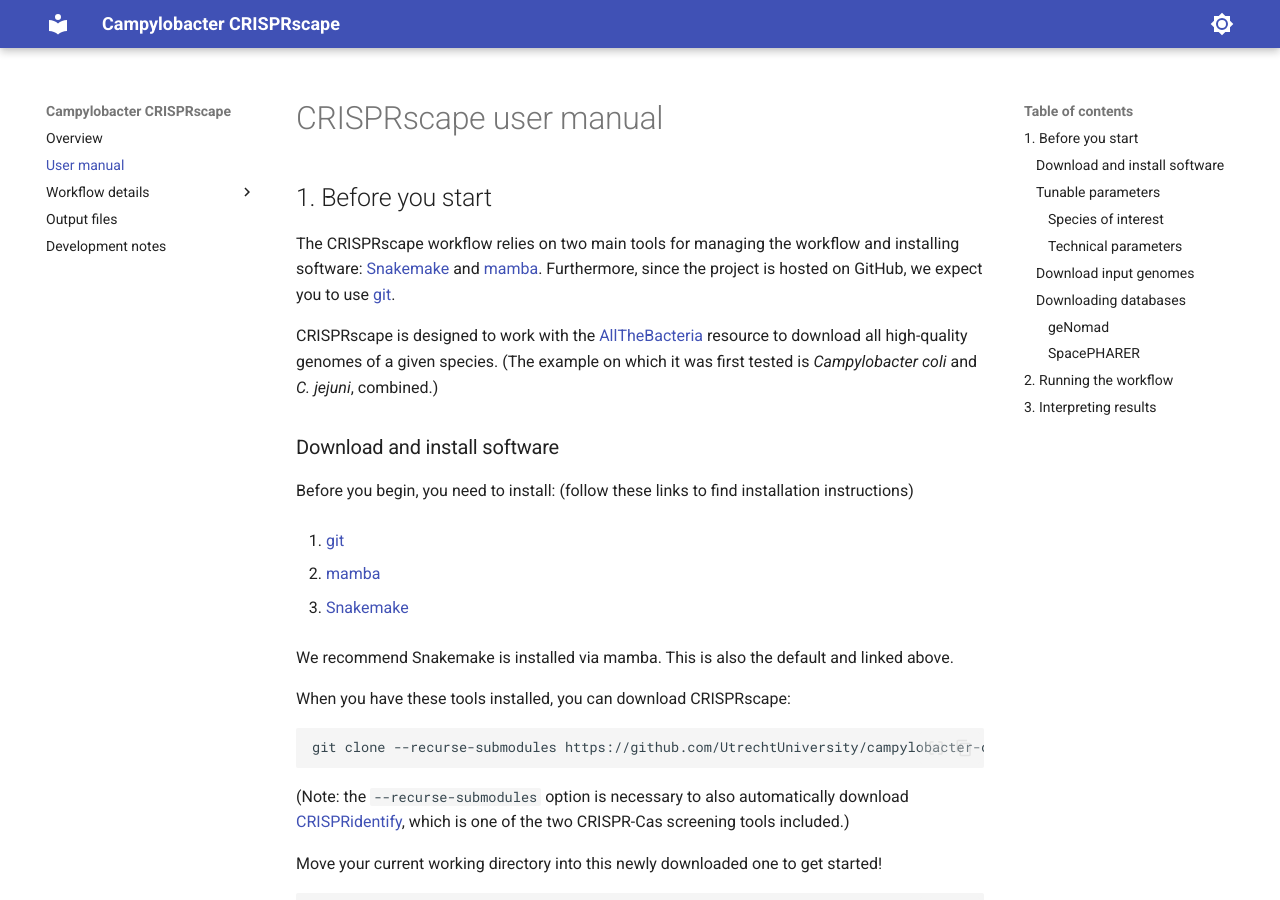
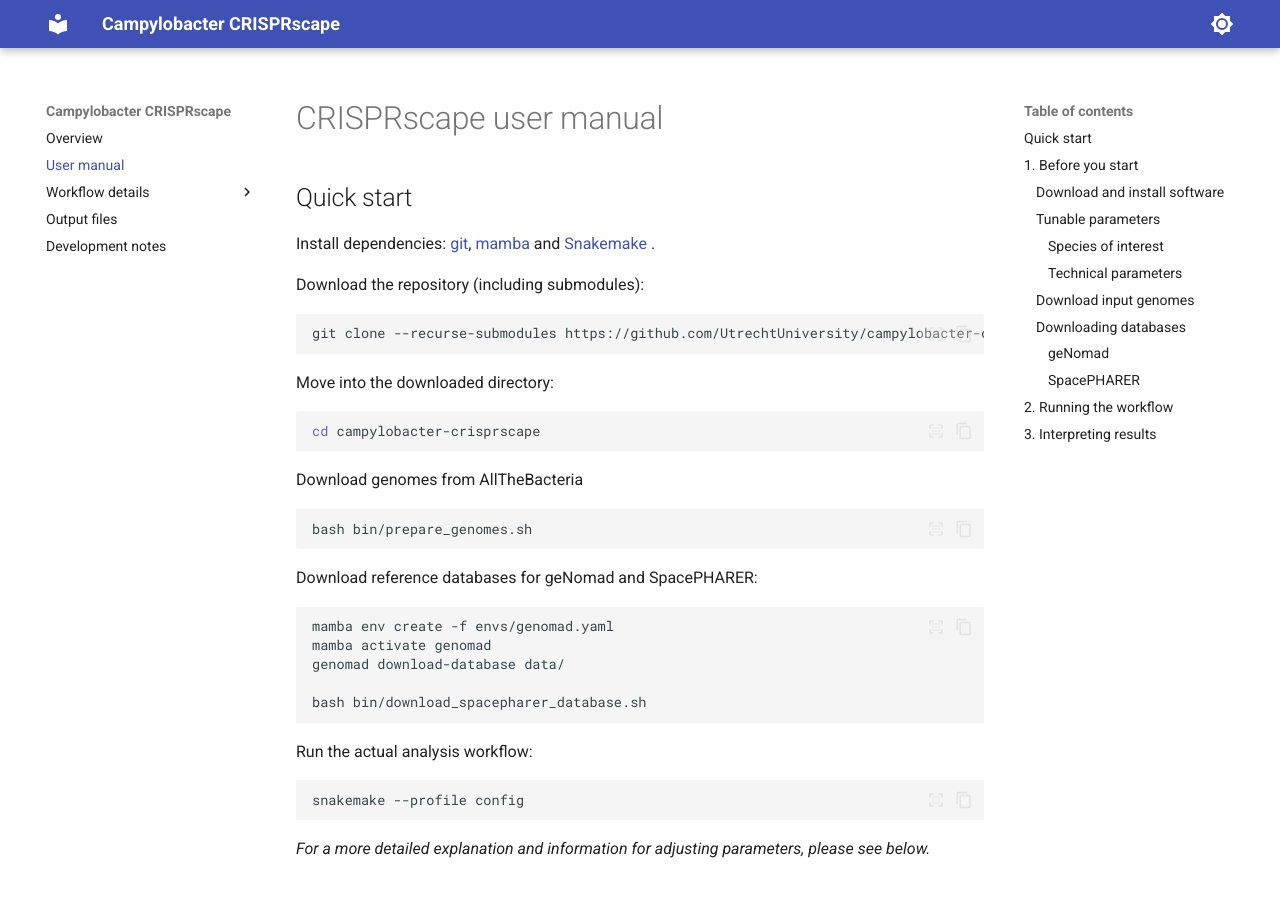
Before and after one commit to UtrechtUniversity/campylobacter-crisprscape, an MkDocs documentation site: the page built from doc/manual.md, in a window 1280 px wide and 900 px high. Built offline with MkDocs 1.6.1 and Material for MkDocs 9.7.7, drawn with Linux system fonts in a browser that asks for light colours.

Commit message:
Add quick start section

````diff
--- a/doc/manual.md
+++ b/doc/manual.md
@@ -1,4 +1,50 @@
 # CRISPRscape user manual
+
+## Quick start
+
+Install dependencies:
+[git](https://git-scm.com/downloads/),
+[mamba](https://github.com/conda-forge/miniforge?tab=readme-ov-file#install)
+and
+[Snakemake](https://snakemake.readthedocs.io/en/stable/getting_started/installation.html#full-installation)
+.
+
+Download the repository (including submodules):
+
+``` bash
+git clone --recurse-submodules https://github.com/UtrechtUniversity/campylobacter-crisprscape.git
+```
+
+Move into the downloaded directory:
+
+``` bash
+cd campylobacter-crisprscape
+```
+
+Download genomes from AllTheBacteria
+
+``` bash
+bash bin/prepare_genomes.sh
+```
+
+Download reference databases for geNomad and SpacePHARER:
+
+``` bash
+mamba env create -f envs/genomad.yaml
+mamba activate genomad
+genomad download-database data/
+
+bash bin/download_spacepharer_database.sh
+```
+
+Run the actual analysis workflow:
+
+``` bash
+snakemake --profile config
+```
+
+_For a more detailed explanation and information for adjusting parameters,_
+_please see below._
 
 ## 1. Before you start
 
@@ -11,7 +57,7 @@ Furthermore, since the project is hosted on GitHub, we expect you to use
 [git](https://git-scm.com/).
 
 CRISPRscape is designed to work with the
-[AllTheBacteria]()
+[AllTheBacteria](https://allthebacteria.readthedocs.io/en/latest/)
 resource to download all high-quality genomes of a given species.
 (The example on which it was first tested is _Campylobacter coli_
 and _C. jejuni_, combined.)
````
